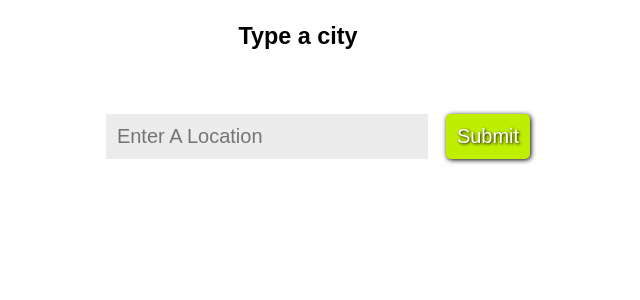
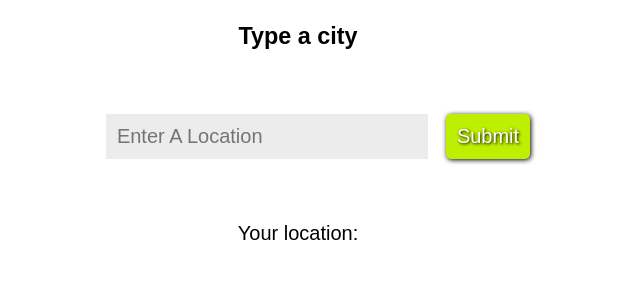
Before and after one commit to DanBurbach/MapBox_AutoComplete_React.js, a React (Create React App) app: page / in a window 1280 px wide. Shown: the top 300 px of the page, without its empty margins (342-982 px from the left). Built offline with nearby package versions, Linux system fonts and the light colour scheme.

Commit message:
attempt to adjust entered props to change recommendations which are handled by EnterCity class component

```diff
--- a/src/components/Main/index.jsx
+++ b/src/components/Main/index.jsx
@@ -7,7 +7,6 @@ class Main extends Component {
   constructor(props) {
     super(props);
     this.state = {
-      results: [],
       location: ''
     };
     this.handleChange = this.handleChange.bind(this);
@@ -29,15 +28,20 @@ class Main extends Component {
 
   handleChange(event) {
     this.setState({location: event.target.value});
+    console.log(this.state.location);
   };
+
 
   render() {
     return (
-      <div className="GlobalWrapper">
+      <div className="MainWrapper">
         <h3>Type a city</h3>
+        <div className="FormMain">
           <form autoComplete="off">
             <div className="autocomplete">
-            <EnterCity suggestions={[
+              <EnterCity
+                recommendations={[
+                  // current recommendations that need to be replaced with the users chosen item based off list choice
                   "Alligator",
                   "Bask",
                   "Crocodilian",
@@ -48,7 +52,8 @@ class Main extends Component {
                   "Solitary",
                   "Tail",
                   "Wetlands"
-            ]}/>
+                ]}
+              />
               {/* <input
                 id="myInput"
                 type="text"
@@ -57,8 +62,11 @@ class Main extends Component {
                 required="required"
               /> */}
             </div>
-          <input type="submit" />
+            <input type="submit"/>
           </form>
+        </div>
+        <br/>
+        Your location: {this.state.location}
       </div>
     );
   }
```
Lines whose indentation alone changed are shown as unchanged.
